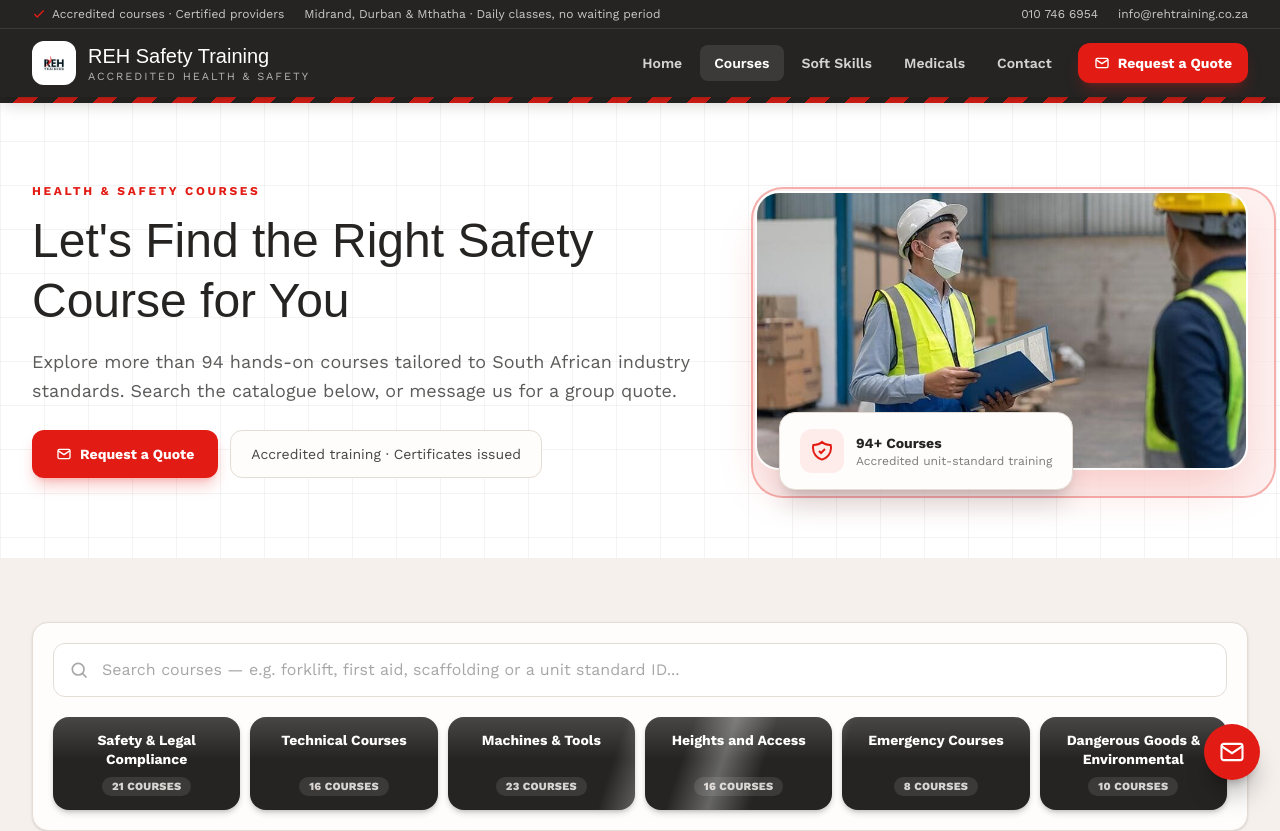
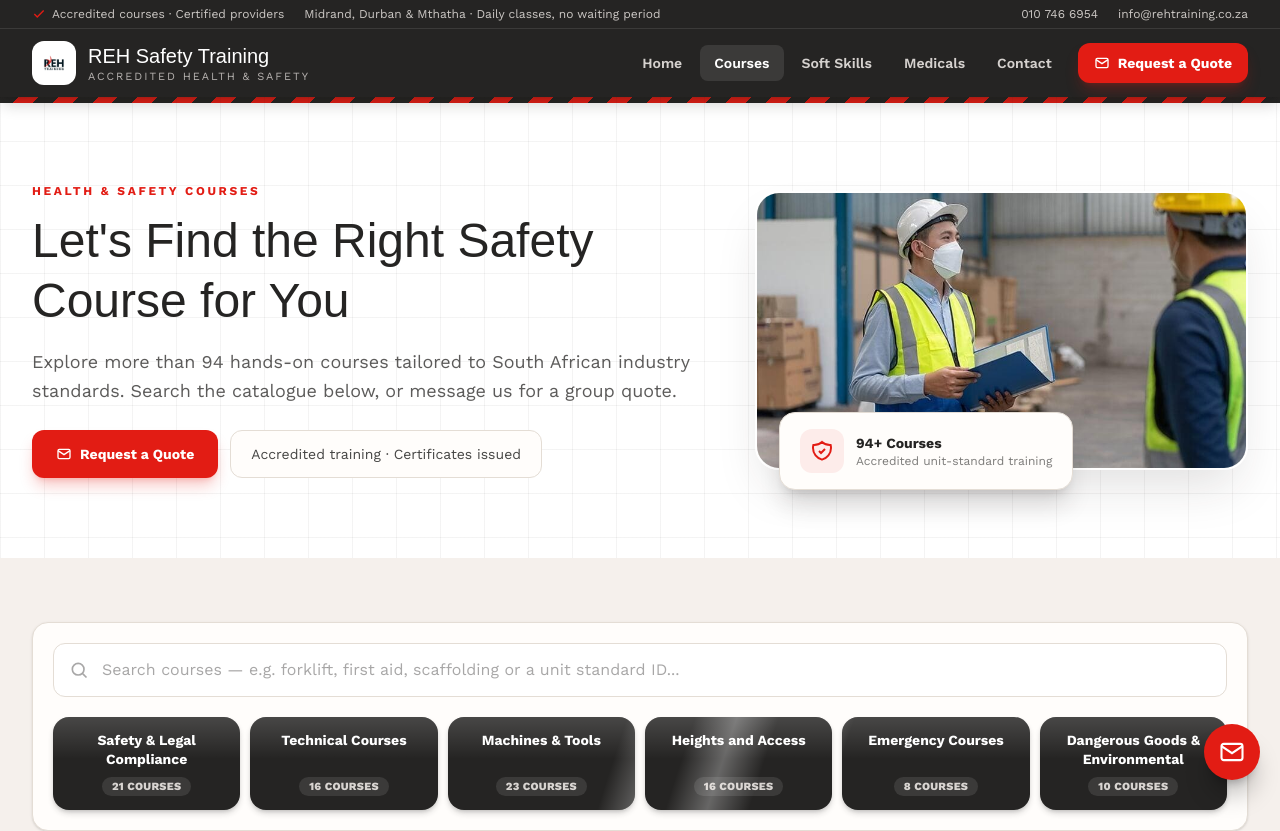
Before and after one commit to Fastasy/reh-training, a Next.js app: page /courses in a window 1280 px wide. Shown: the top 831 px of the page. Built offline with nearby package versions, Linux system fonts and the light colour scheme; a web font is replaced by a local one.

Commit message:
Remove red offset border behind hero photos (home + /courses)

```diff
--- a/app/courses/page.tsx
+++ b/app/courses/page.tsx
@@ -47,13 +47,9 @@ export default function CoursesPage() {
             </div>
             </div>
 
-            {/* header image — same framed treatment as the home hero */}
+            {/* header image — same treatment as the home hero */}
             <div className="relative">
-              <div
-                className="absolute -inset-4 translate-x-3 translate-y-3 rounded-[2rem] border-2 border-brand/30 bg-brand-soft/70"
-                aria-hidden
-              />
-              <div className="relative overflow-hidden rounded-3xl border-2 border-white shadow-2xl shadow-brand/20">
+              <div className="relative overflow-hidden rounded-3xl border-2 border-white shadow-2xl shadow-charcoal/15">
                 <Image
                   src="/images/ohs-consulting.jpg"
                   alt="Occupational health and safety training and consulting with REH Safety Training"
--- a/app/page.tsx
+++ b/app/page.tsx
@@ -206,9 +206,7 @@ export default function Home() {
 
             {/* hero image */}
             <div className="relative">
-              {/* offset accent frame behind the photo */}
-              <div className="absolute -inset-4 translate-x-3 translate-y-3 rounded-[2rem] border-2 border-brand/30 bg-brand-soft/70" aria-hidden />
-              <div className="relative overflow-hidden rounded-3xl border-2 border-white shadow-2xl shadow-brand/20">
+              <div className="relative overflow-hidden rounded-3xl border-2 border-white shadow-2xl shadow-charcoal/15">
                 <Image
                   src="/images/hero-training.jpg"
                   alt="Safety training course in session at REH Safety Training"
```
